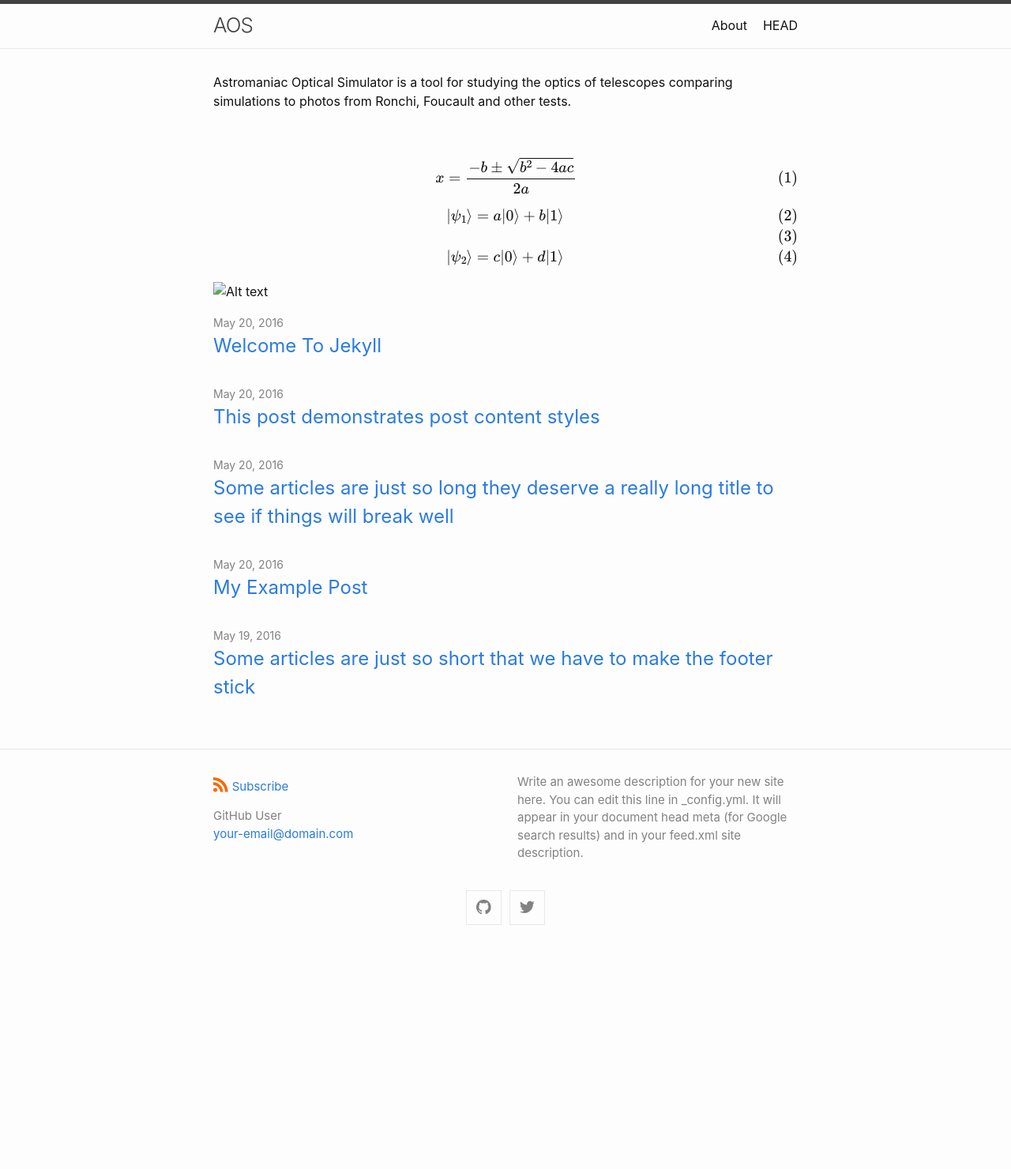
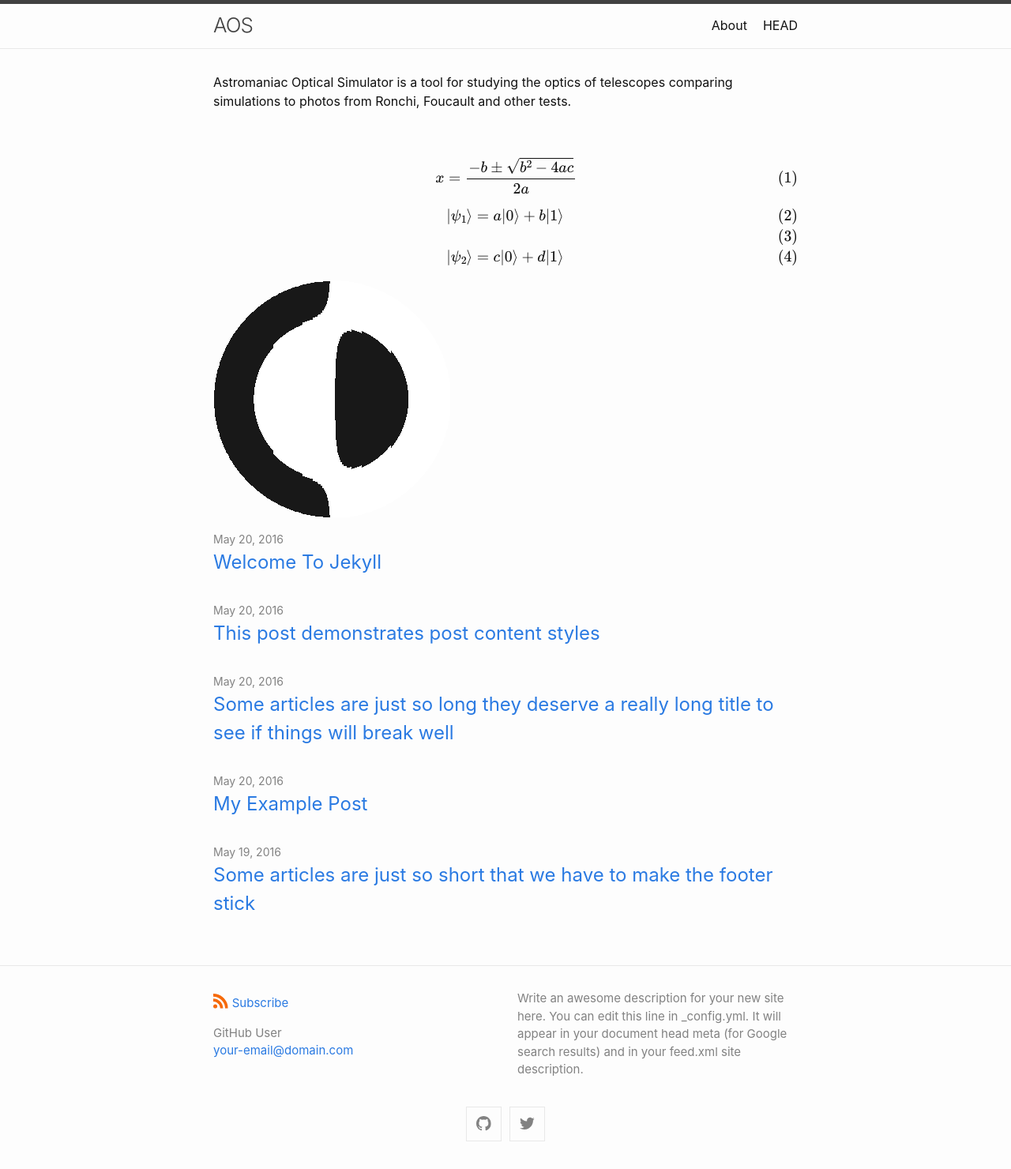
Before and after one commit to maciejczarnacki/AOS, a Jekyll site: the page built from index.md, in a window 1280 px wide. Shown: the whole page at 79% size. Built offline with Jekyll 4.4.1, drawn with Linux system fonts in a browser that asks for light colours; formulas are drawn with MathJax 3; before the commit the page ends 1206 px from its top, so only the background shows below that.

Commit message:
Update index.md

```diff
--- a/index.md
+++ b/index.md
@@ -24,4 +24,4 @@ $$
   \end{align}
 $$
 
-![Alt text](assets/AOS.png?raw=true "AOS")
+![AOS](assets/img/AOS.png?raw=true "AOS")
```
